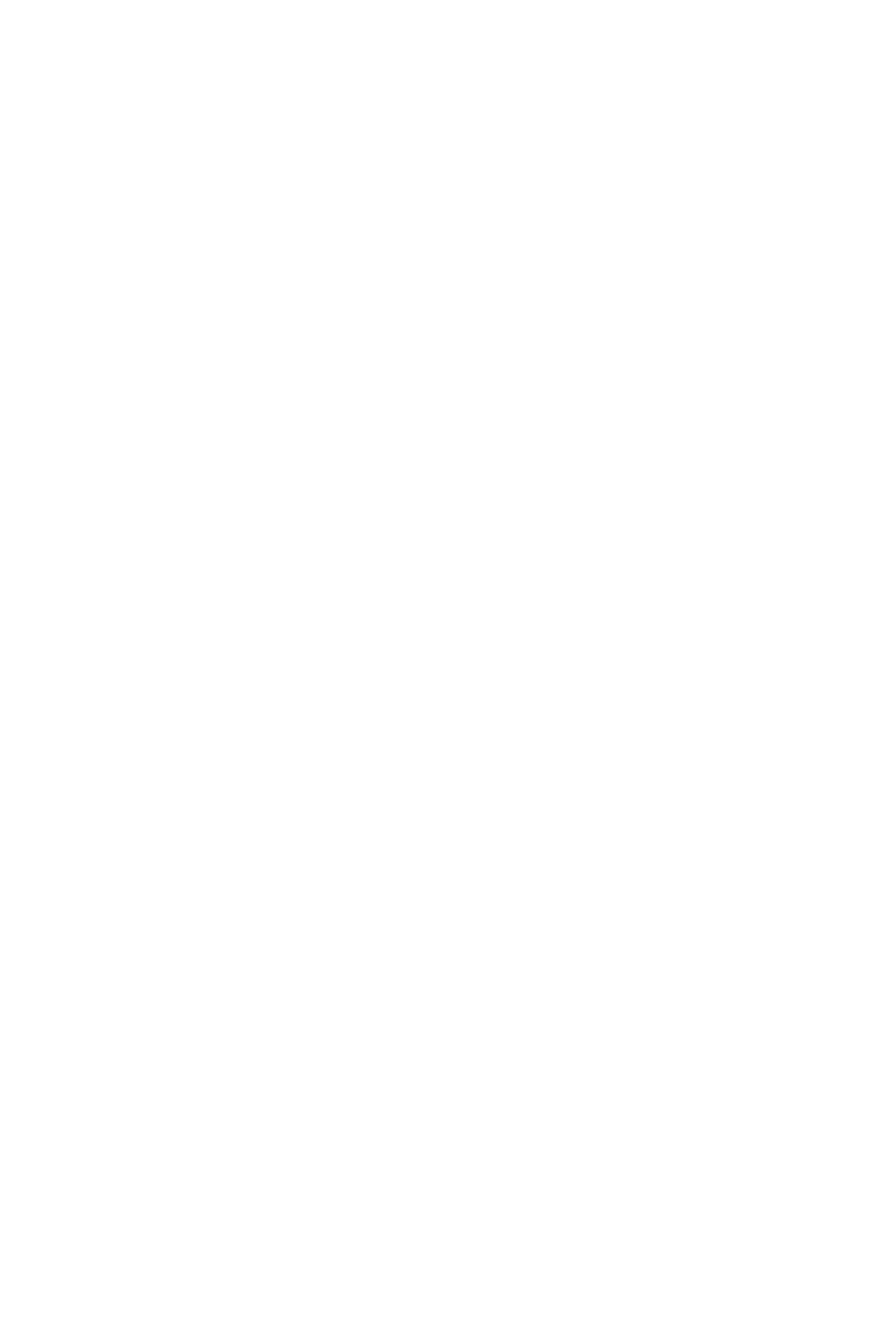
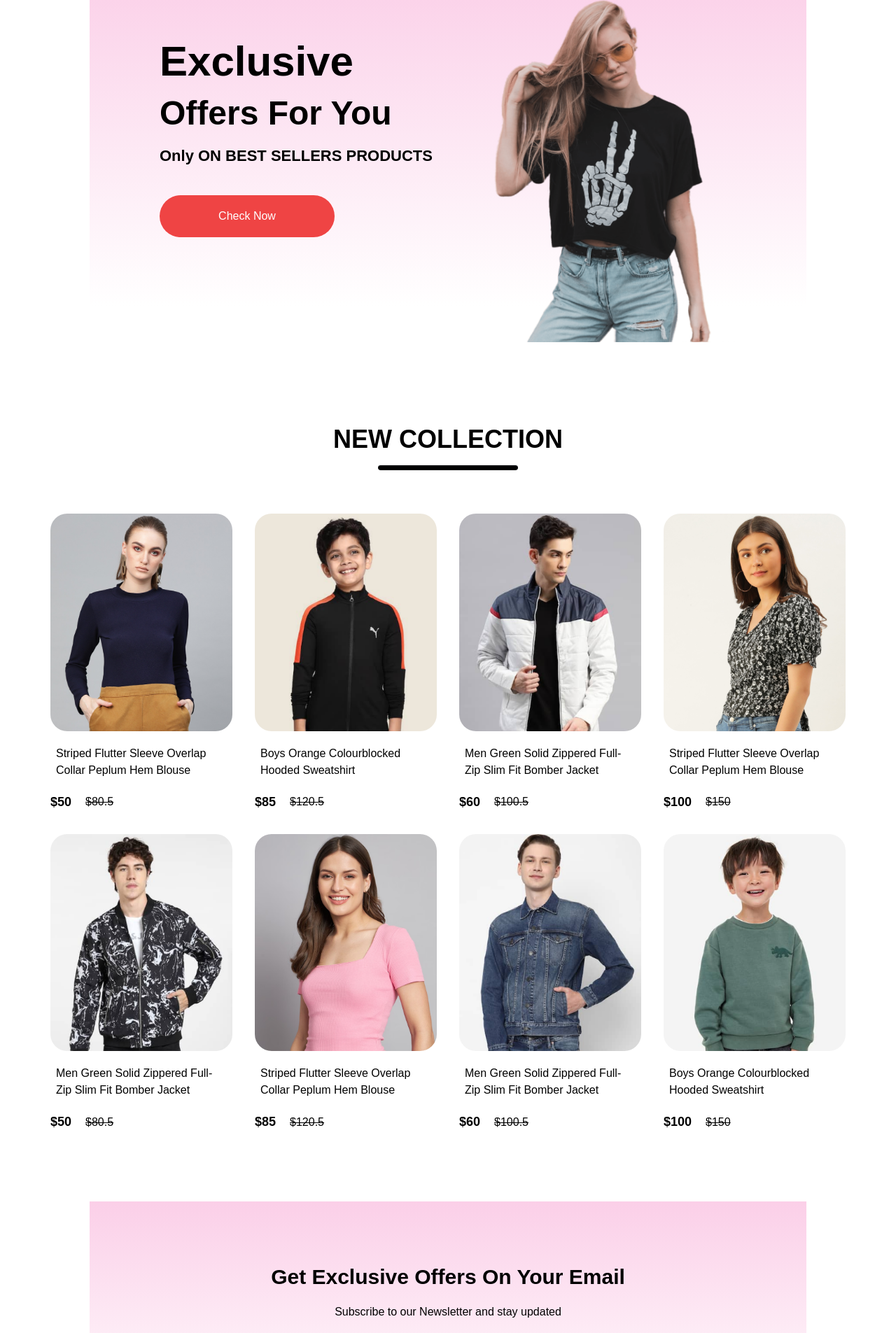
Before and after one commit to SmurfsNima/React-Shopper_website-FullResponsive, a React (Create React App) app: page / in a window 1280 px wide. Shown: the part 1636-3541 px from the top of the page at 70% size. Before the commit the page ends 1594 px from the top, so only its background shows below. Built offline with nearby package versions, Linux system fonts and the light colour scheme; the HTML template or start-up script is replaced by a standard one.

Commit message:
newlettter and collection completed

```diff
--- /dev/null
+++ b/src/components/Collections.jsx/Collections.jsx
@@ -0,0 +1,25 @@
+import React from "react";
+import new_collections from "../../Assets/Assets/new_collections";
+import Item from "../Item/Item";
+const Collections = () => {
+  return (
+    <div className=" mb-[100px] flex flex-col  gap-3 justify-center items-center">
+      <h2 className="font-bold text-4xl mt-5">NEW COLLECTION</h2>
+      <hr className=" h-2 rounded-md w-[200px] mt-1 bg-black " />
+      <div className="grid grid-cols-4 gap-8 mt-[50px]">
+        {new_collections.map((item, i) => (
+          <Item
+            key={i}
+            id={item.id}
+            name={item.name}
+            image={item.image}
+            old_price={item.old_price}
+            new_price={item.new_price}
+          />
+        ))}
+      </div>
+    </div>
+  );
+};
+
+export default Collections;
--- a/src/components/Item/Item.jsx
+++ b/src/components/Item/Item.jsx
@@ -3,7 +3,7 @@ import './item.css'
 const Item = ({name , image , old_price , new_price}) => {
   return (
     <div className=' w-[260px] flex flex-col gap-5 hover:scale-[1.1] duration-[0.6s] '>
-      <img className='w-[300px]' src={image} alt="" />
+      <img className='w-[300px] rounded-3xl' src={image} alt="" />
       <p className='mx-2'>{name}</p>
       <div className='flex items-center  gap-5'>
         <p className='font-semibold text-[18px] ' > ${new_price}</p>
--- /dev/null
+++ b/src/components/Offers/Offers.jsx
@@ -0,0 +1,19 @@
+import React from 'react'
+import exclusive from '../../Assets/Assets/exclusive_image.png'
+const Offers = () => {
+  return (
+    <div className='w-[80%] h-[60vh] mb-[150px] m-[auto] flex items-center justify-center bg-gradient-to-b from-pink-200 to-white px-[100px]'>
+      <div className='flex-1 flex gap-5 flex-col justify-center '>
+        <h1 className='font-semibold text-6xl'>Exclusive</h1>
+        <h1 className='font-semibold text-5xl'>Offers For You</h1>
+        <p className='text-[22px] font-semibold'>Only ON BEST SELLERS PRODUCTS</p>
+        <button className='bg-red-500 text-white w-[250px] h-[60px] rounded-[35px] border-none font-medium mt-[20px]'>Check Now</button>
+      </div>
+      <div className='flex flex-1 items-center justify-end pt-[70px] '>
+        <img className='w-[350px]' src={exclusive} alt="" />
+      </div>
+    </div>
+  )
+}
+
+export default Offers
--- /dev/null
+++ b/src/components/newsletter/Newsletter.jsx
@@ -0,0 +1,16 @@
+import React from 'react'
+
+const Newsletter = () => {
+  return (
+    <div className='w-[80%] h-[40vh] bg-gradient-to-b from-pink-200 to-white flex flex-col justify-center items-center m-[auto]'>
+        <h2 className='text-3xl font-semibold'> Get Exclusive Offers On Your Email</h2>
+        <p className='mt-5'>Subscribe to our Newsletter and stay updated</p>
+        <div className='w-[50%] mt-5 flex justify-center items-center rounded-[80px] border-stone-400'>
+            <input className=' outline-none bg-transparent text-lg ml-7 w-[70%]' type="text" placeholder='your email' />
+            <button className='bg-black text-white px-6 py-2 rounded-3xl text-md'>Subscribe</button>
+        </div>
+    </div>
+  )
+}
+
+export default Newsletter
--- a/src/components/pages/shop.jsx
+++ b/src/components/pages/shop.jsx
@@ -1,4 +1,7 @@
+import Collections from "../Collections.jsx/Collections";
 import Hero from "../Hero/Hero";
+import Offers from "../Offers/Offers";
+import Newsletter from "../newsletter/Newsletter";
 import Popular from "../popular/Popular";
 
 const Shop = () => {
@@ -6,6 +9,9 @@ const Shop = () => {
     <div>
       <Hero />
       <Popular />
+      <Offers/>
+      <Collections/>
+      <Newsletter />
       </div>
   );
 };
```
